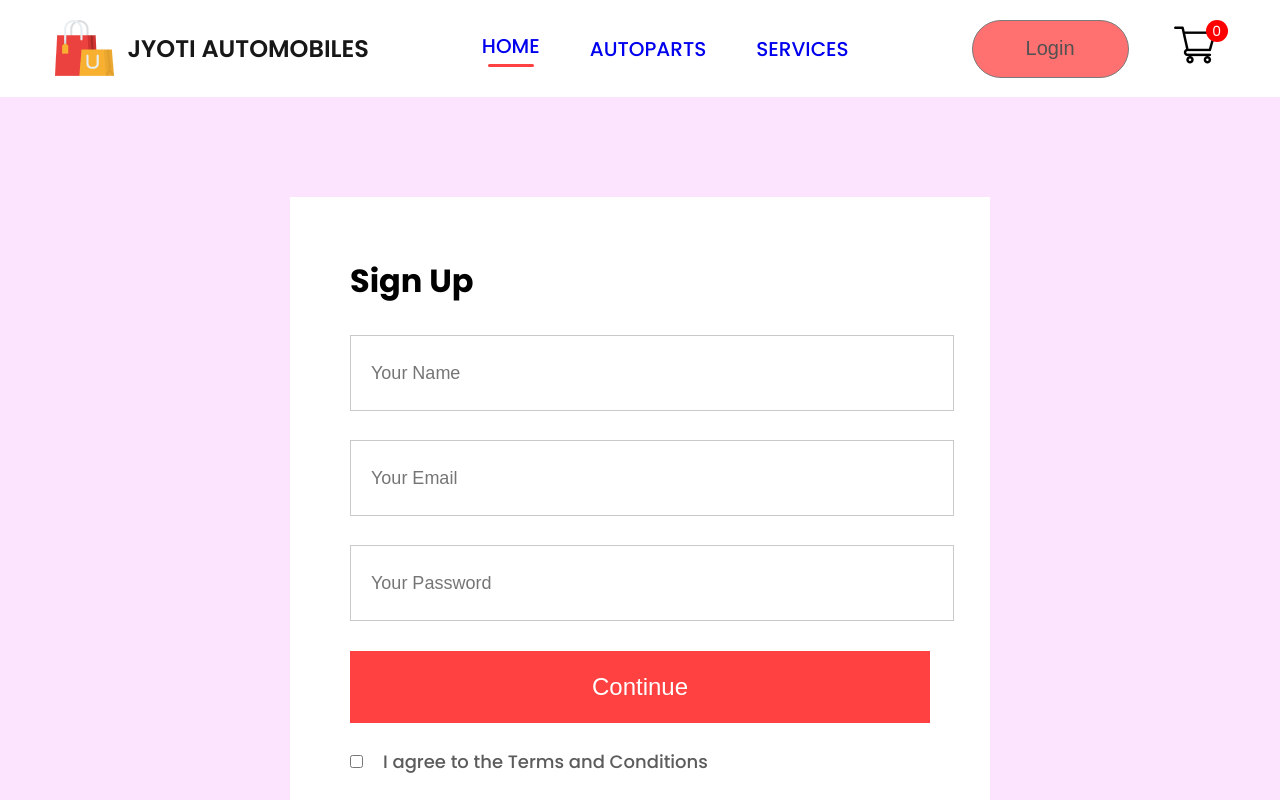
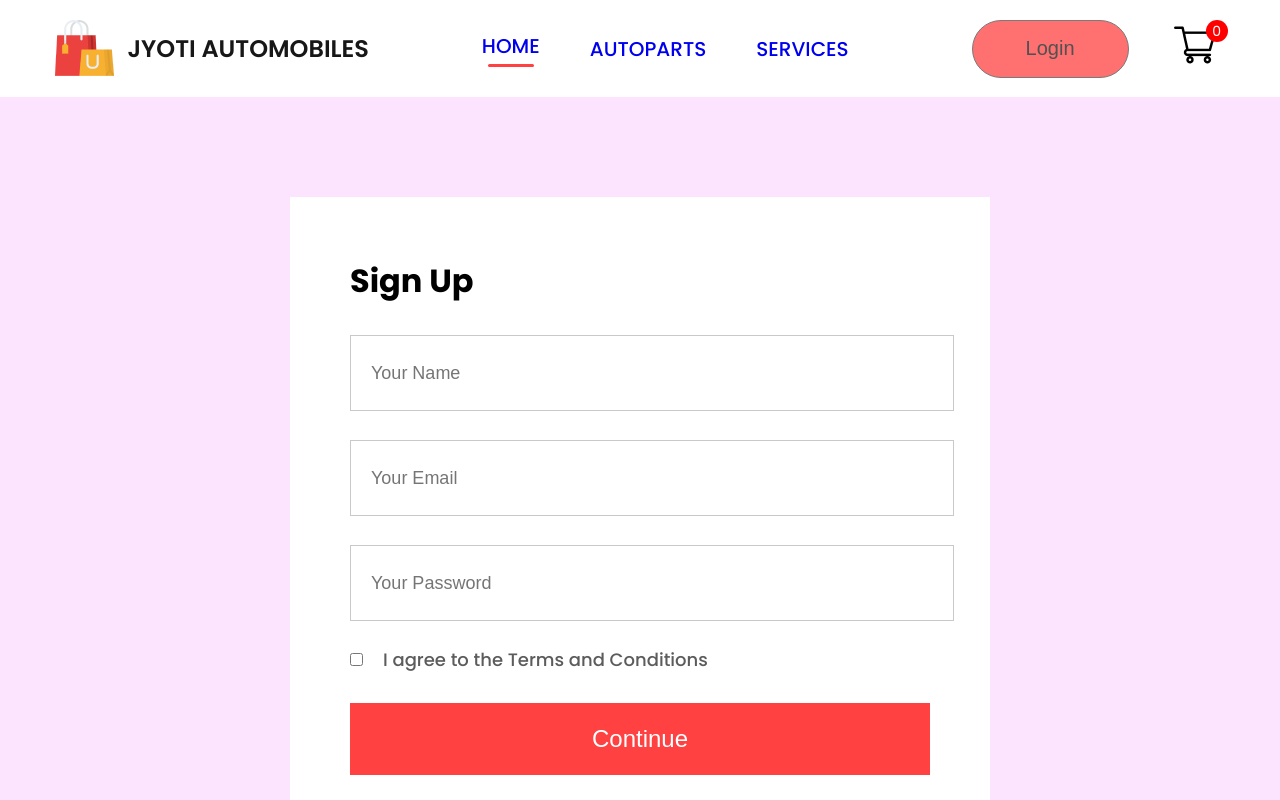
Before and after one commit to HardikUpadhyay007/jyoti-automobiles-app, a React (Create React App) app: page /login in a window 1280 px wide. Shown: the top 800 px of the page. Built offline with nearby package versions, Linux system fonts and the light colour scheme.

Commit message:
checkbox change

```diff
--- a/src/Pages/LoginSignup.jsx
+++ b/src/Pages/LoginSignup.jsx
@@ -10,14 +10,14 @@ const LoginSignup = () => {
                     <input type="email" placeholder="Your Email" />
                     <input type="password" placeholder="Your Password" />
                 </div>
+                <div className="loginsignup-agree">
+                    <input type="checkbox" />
+                    <p>I agree to the Terms and Conditions</p>
+                </div>
                 <button>Continue</button>
                 {/* <p className="loginsignup-login">
                     Already have an account?<span> Login</span>
                 </p> */}
-                <div className="loginsignup-agree">
-                    <input type="checkbox" />
-                    <p>I agree to the Terms and Conditions</p>
-                </div>
             </div>
         </div>
     );
```
